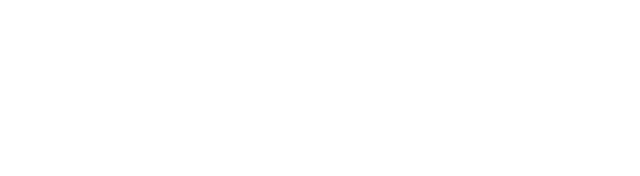
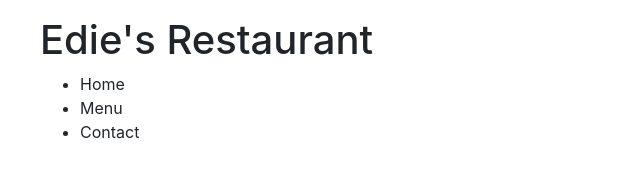
Before and after one commit to edieatha/webpack-restaurant-page, a website built with webpack: page dist/index.html in a window 1280 px wide. Shown: the whole page, without its empty margins (0-640 px from the left). Built offline with nearby package versions, Linux system fonts and the light colour scheme.

Commit message:
Create page load module

```diff
--- a/src/index.js
+++ b/src/index.js
@@ -1 +1,5 @@
+import './load.js'
+
+const menu = document.querySelector('menu');
+
 console.log('Welcome to webpack!');
--- a/src/load.js
+++ b/src/load.js
@@ -0,0 +1,12 @@
+const load = (function() {
+  const menu = document.createElement('menu');
+  menu.classList.add('menu');
+  menu.innerHTML = `<h1>Edie's Restaurant</h1>
+  <ul>
+  <li>Home</li>
+  <li>Menu</li>
+  <li>Contact</li>
+  </ul>
+  `;
+  content.append(menu);
+})();
```
Also changed, not shown: dist/index.html, dist/main.js, 1 other file.
